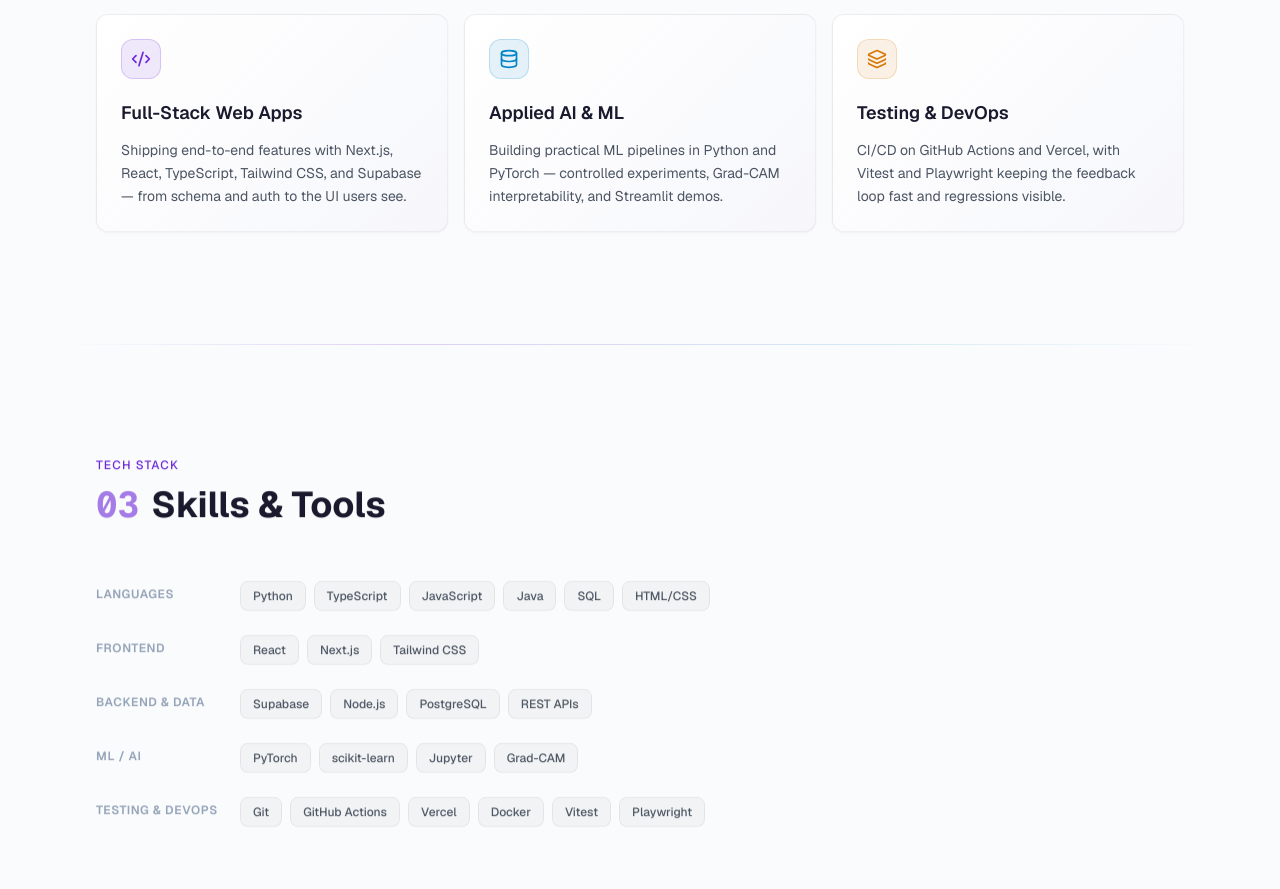
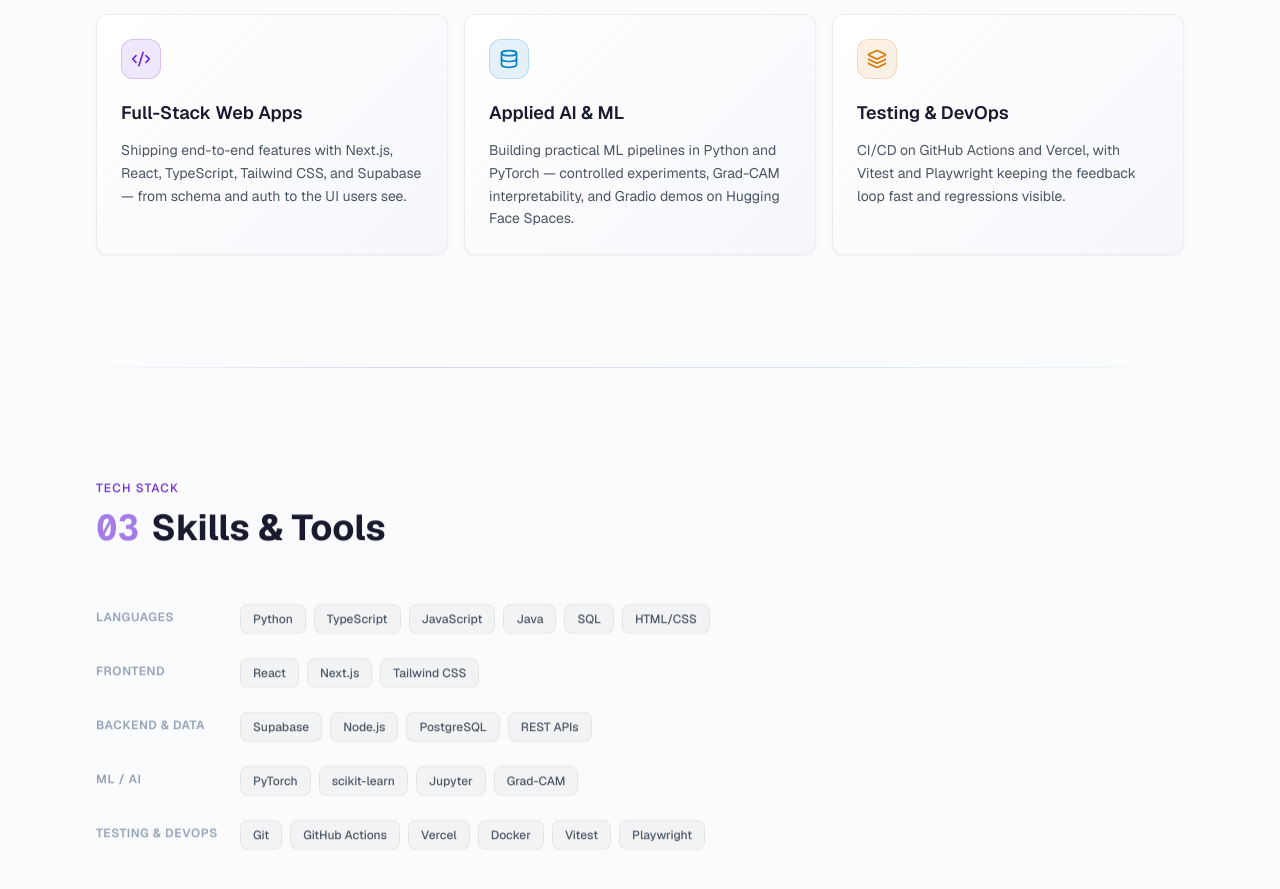
Before and after one commit to mrpouyaalavi/portfolio, a Next.js app: page / in a window 1280 px wide. Shown: the part 1820-2709 px from the top of the page. Built offline with nearby package versions, Linux system fonts and the light colour scheme.

Commit message:
fix home page

```diff
--- a/src/app/page.tsx
+++ b/src/app/page.tsx
@@ -325,7 +325,7 @@
               {
                 icon: Database,
                 title: "Applied AI & ML",
-                desc: "Building practical ML pipelines in Python and PyTorch — controlled experiments, Grad-CAM interpretability, and Streamlit demos.",
+                desc: "Building practical ML pipelines in Python and PyTorch — controlled experiments, Grad-CAM interpretability, and Gradio demos on Hugging Face Spaces.",
                 color: "text-secondary",
                 bg: "bg-secondary/10",
                 border: "border-secondary/20",
```
